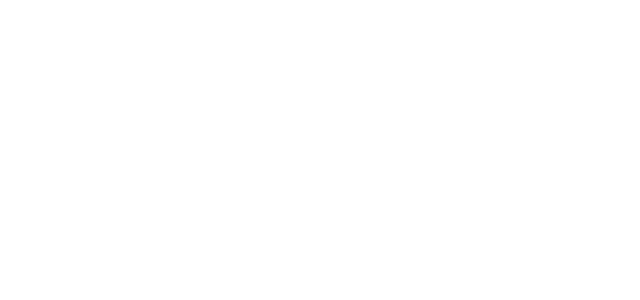
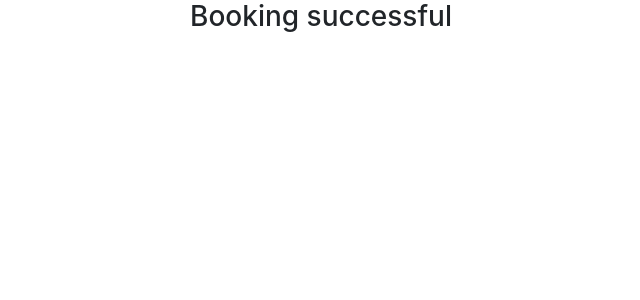
Before and after one commit to DeekshithaSamayamanthula/react-crs, a React (Create React App) app: page /customer/success in a window 1280 px wide. Before the commit this address had no page. Shown: the top 300 px of the page, without its empty margins (319-959 px from the left). Built offline with nearby package versions, Linux system fonts and the light colour scheme.

Commit message:
success navigated

```diff
--- a/src/App.js
+++ b/src/App.js
@@ -13,6 +13,7 @@
 import NavbarComponent from './components/customer/components/navbar';
 import SidebarComponent from './components/customer/components/sidebar';
 import Sidebar from './components/customer/components/sidebar';
+import Success from './components/customer/components/success';
 import Home from './components/home';
 import HostDashboard from './components/host/dashboard';
 import { Route, Routes } from 'react-router-dom';
@@ -34,6 +35,7 @@
       <Route path="/auth/logout" element={<Logout />}></Route>
       <Route path="/customer/cars" element={<Cars />}></Route>
       <Route path="/customer/history" element={<History />}></Route>
+      <Route path="/customer/success" element={<Success />}></Route>
       <Route path="/customer/bookcar" element={<BookCar />}></Route>
       <Route path="/help" element={<Help />}></Route>
     </Routes>
--- a/src/components/customer/components/cars.js
+++ b/src/components/customer/components/cars.js
@@ -87,6 +87,7 @@
             .then(response => {
                 console.log('Booking successful:', response.data);
                 alert("Booking success");
+                navigate("/customer/success");
             })
             .catch(error => {
                 console.error('Error booking the car:', error);
@@ -100,7 +101,7 @@
     return (
         <div>
             <NavbarComponent />
-            <h3 style={{ color: "Green", fontWeight: "bold", textAlign: "center" }}> Available Cars</h3>
+
 
             <Container>
                 {selectedCar ? (
@@ -141,6 +142,7 @@
                     </Row>
                 ) : (
                     <Row className="justify-content-center">
+                        <h3 style={{ color: "Green", fontWeight: "bold", textAlign: "center" }}> Available Cars</h3>
                         {cars.map((p, index) => (
                             <Col key={index} md={4} className="mb-4">
                                 <Card
--- /dev/null
+++ b/src/components/customer/components/success.js
@@ -0,0 +1,12 @@
+import NavbarComponent from "./navbar";
+
+function Success(){
+
+    return(
+        <div>
+
+            <h3>Booking successful</h3>
+        </div>
+    )
+}
+export default Success;
```
